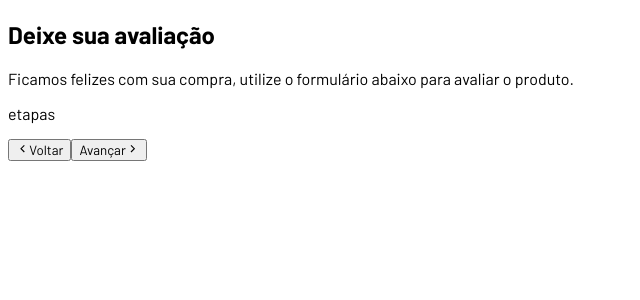
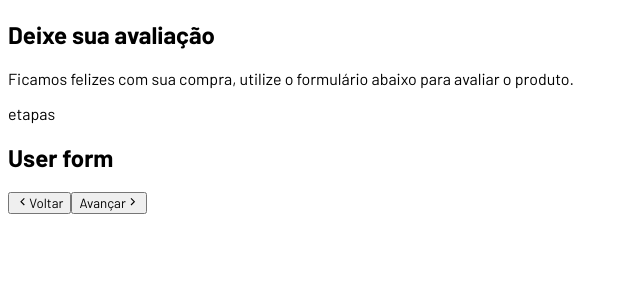
Before and after one commit to claudiooliveireira/MultistepReact, a React (Vite) app in the folder multistep_form_react/: page / in a window 1280 px wide. Shown: the top 300 px of the page, without its empty margins (0-640 px from the left). Built offline with nearby package versions, Linux system fonts and the light colour scheme.

Commit message:
creaded components and hook

```diff
--- a/multistep_form_react/src/App.jsx
+++ b/multistep_form_react/src/App.jsx
@@ -1,10 +1,24 @@
-// components
+/* components */
 import {GrFormNext, GrFormPrevious} from 'react-icons/gr';
+import UserForm from './components/UserForm';
+import ReviewForm from './components/ReviewForm';
+import Thanks from './components/thanks';
+
+/* hooks */
+import { useForm } from './hooks/useForm';
 
 
 import './App.css'
 
 function App() {
+
+  const formComponents = [
+    <UserForm/>,
+    <ReviewForm/>,
+    <Thanks/>
+  ]
+
+  const {currentStep, currentComponent} = useForm(formComponents)
 
 
   return (
@@ -16,11 +30,11 @@
         </div>
         <div className="form-container">
           <p>etapas</p>
+
           <form>
             {/* Formulário modificado */}
-            <div className="inputs-container">
+            <div className="inputs-container">{currentComponent} </div>
 
-            </div>
             {/* botões */}
             <div className="actions">
               <button type="button">
--- /dev/null
+++ b/multistep_form_react/src/components/ReviewForm.jsx
@@ -0,0 +1,11 @@
+// Form da avaliação do produto
+
+const ReviewForm = () => {
+  return (
+    <div>
+        <h2>ReviewForm</h2>
+    </div>
+  )
+}
+
+export default ReviewForm
--- /dev/null
+++ b/multistep_form_react/src/components/Thanks.jsx
@@ -0,0 +1,11 @@
+// parte de agradecimento, no final da avaliação thanks
+
+const Thanks = () => {
+  return (
+    <div>
+        <h2>Thanks</h2>
+    </div>
+  )
+}
+
+export default Thanks
--- /dev/null
+++ b/multistep_form_react/src/components/UserForm.jsx
@@ -0,0 +1,11 @@
+// peder os dados dos usuários
+
+const UserForm = () => {
+  return (
+    <div>
+        <h2>User form</h2>
+    </div>
+  )
+}
+
+export default UserForm
--- /dev/null
+++ b/multistep_form_react/src/hooks/useForm.jsx
@@ -0,0 +1,16 @@
+import { useState } from "react";
+
+export function useForm(steps) {
+    const [currentStep, setCurrentStep] = useState(0)
+
+
+
+
+    return {
+        currentStep,
+        currentComponent: steps[currentStep],
+
+    }
+
+
+}
```
